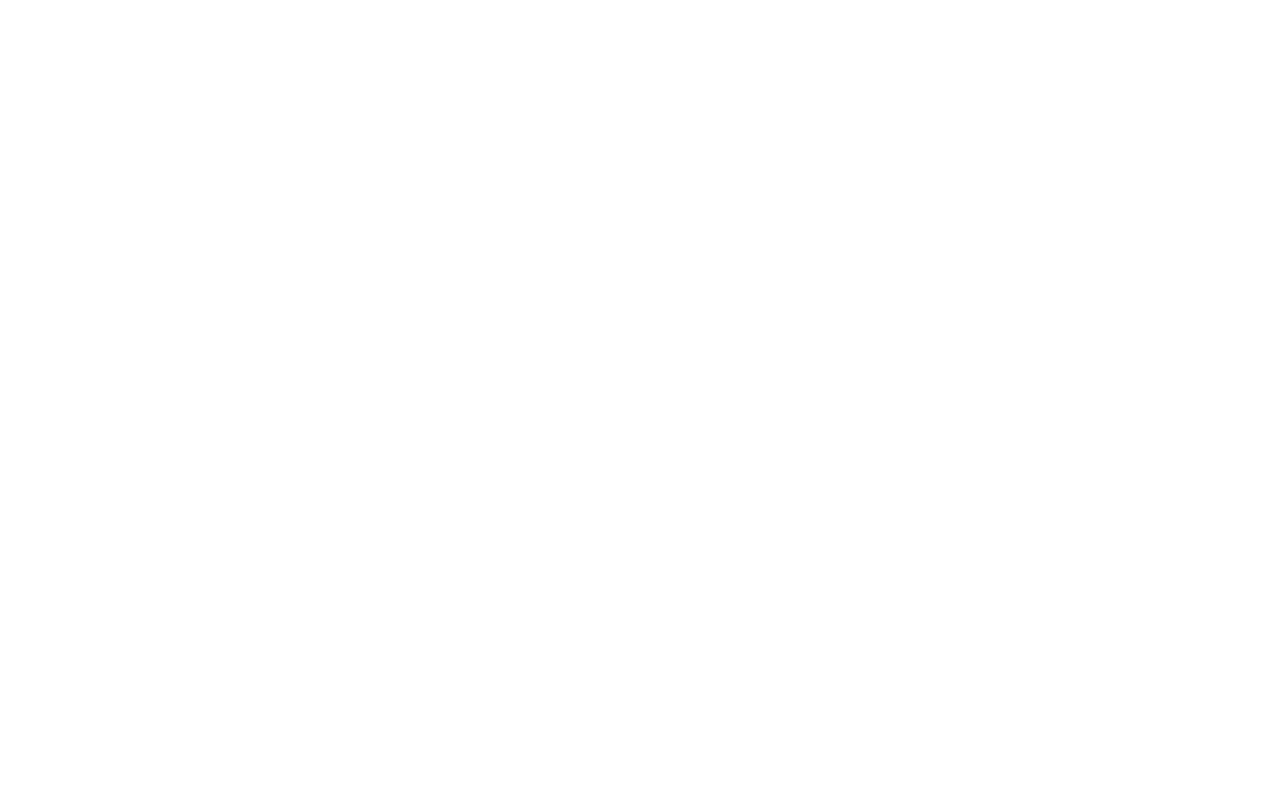
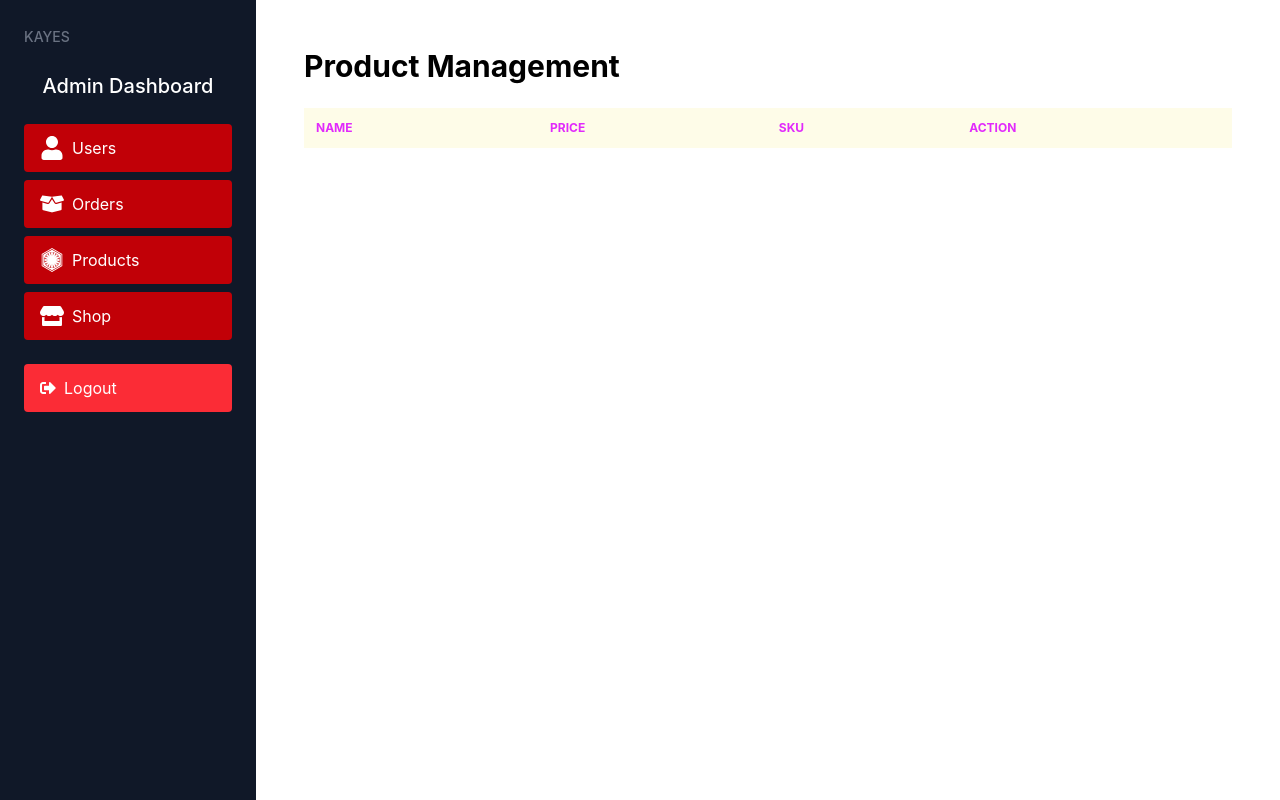
Before and after one commit to Dev-kayes/reddit, a React app in the folder frontEnd/: page /admin/products in a window 1280 px wide. Before the commit this address had no page. Built offline with nearby package versions, Linux system fonts and the light colour scheme; the HTML template or start-up script is replaced by a standard one.

Commit message:
product management page is building

```diff
--- a/frontEnd/src/App.jsx
+++ b/frontEnd/src/App.jsx
@@ -14,6 +14,7 @@
 import AdminLayOut from "./components/Admin/AdminLayOut";
 import AdminHomePage from "./pages/AdminHomePage";
 import UserManagement from "./components/Admin/UserManagement";
+import ProductManagement from "./components/Admin/ProductManagement";
 
 const App = () => {
   return (
@@ -39,6 +40,7 @@
         <Route path="/admin" element={<AdminLayOut />}>
           <Route index element={<AdminHomePage />} />
           <Route path="users" element={<UserManagement />} />
+          <Route path="products" element={<ProductManagement />} />
         </Route>
       </Routes>
     </>
--- a/frontEnd/src/components/Admin/AdminSideBar.jsx
+++ b/frontEnd/src/components/Admin/AdminSideBar.jsx
@@ -2,6 +2,7 @@
 import {
   FaBoxOpen,
   FaClipboardList,
+  FaFirstOrder,
   FaSignOutAlt,
   FaStore,
   FaUser,
@@ -42,6 +43,22 @@
           <span>Users</span>
         </NavLink>
         <NavLink
+          to="/admin/orders"
+          //   className={(isActive) =>
+          //     isActive
+          //      && "bg-red-700 text-white py-3 px-4 rounded flex items-center space-x-2 "
+
+          //   }
+          className={(isActive) =>
+            isActive
+              ? "bg-red-700 text-white py-3 px-4 rounded flex items-center space-x-2 "
+              : "text-gray-300 hover:bg-gray-700 hover:text-white py-3 px-4 rounded flex items-center space-x-2"
+          }
+        >
+          <FaBoxOpen size={24} />
+          <span>Orders</span>
+        </NavLink>
+        <NavLink
           to="/admin/products"
           //   className={(isActive) =>
           //     isActive
@@ -54,7 +71,7 @@
               : "text-gray-300 hover:bg-gray-700 hover:text-white py-3 px-4 rounded flex items-center space-x-2"
           }
         >
-          <FaBoxOpen size={24} />
+          <FaFirstOrder size={24} />
           <span>Products</span>
         </NavLink>
         <NavLink
--- /dev/null
+++ b/frontEnd/src/components/Admin/ProductManagement.jsx
@@ -0,0 +1,31 @@
+import React from "react";
+
+const ProductManagement = () => {
+  const product = [
+    {
+      _id: 1112323,
+      name: "product-1",
+      price: 100,
+      sku: "1112323",
+    },
+  ];
+  return (
+    <div className="max-w-7xl mx-auto p-6">
+      <h1 className="text-3xl font-bold mb-6">Product Management</h1>
+      <div className="overflow-x-auto text-left text-fuchsia-500">
+        <table className="min-w-full sm:rounded-lg shadow-lg">
+          <thead className="bg-yellow-50 text-xs uppercase">
+            <tr>
+              <th className="p-3">Name</th>
+              <th className="p-3">Price</th>
+              <th className="p-3">Sku</th>
+              <th className="p-3">action</th>
+            </tr>
+          </thead>
+        </table>
+      </div>
+    </div>
+  );
+};
+
+export default ProductManagement;
--- a/frontEnd/src/components/Admin/UserManagement.jsx
+++ b/frontEnd/src/components/Admin/UserManagement.jsx
@@ -33,7 +33,7 @@
   };
   return (
     <div className="max-w-7xl mx-auto p-4">
-      <div className="text2xl font-bold mb-6">Managing Users</div>
+      <div className="text2xl font-bold mb-2">Managing Users</div>
       {/* Add User */}
       <div className="p-6 rounded-lg mb-4">
         <h3 className="text-lg font-bold mb-4">Add User</h3>
@@ -91,7 +91,7 @@
           Add New User
         </button>
       </form>
-      <div className="overflow-x-auto shadow-lg m-10 max-w-7xl">
+      <div className="overflow-x-auto shadow-md m-10 max-w-7xl">
         <table className="min-w-full text-left text-gray-500">
           <thead className="bg-yellow-100 text-xs uppercase text-gray-700">
             <tr>
```
